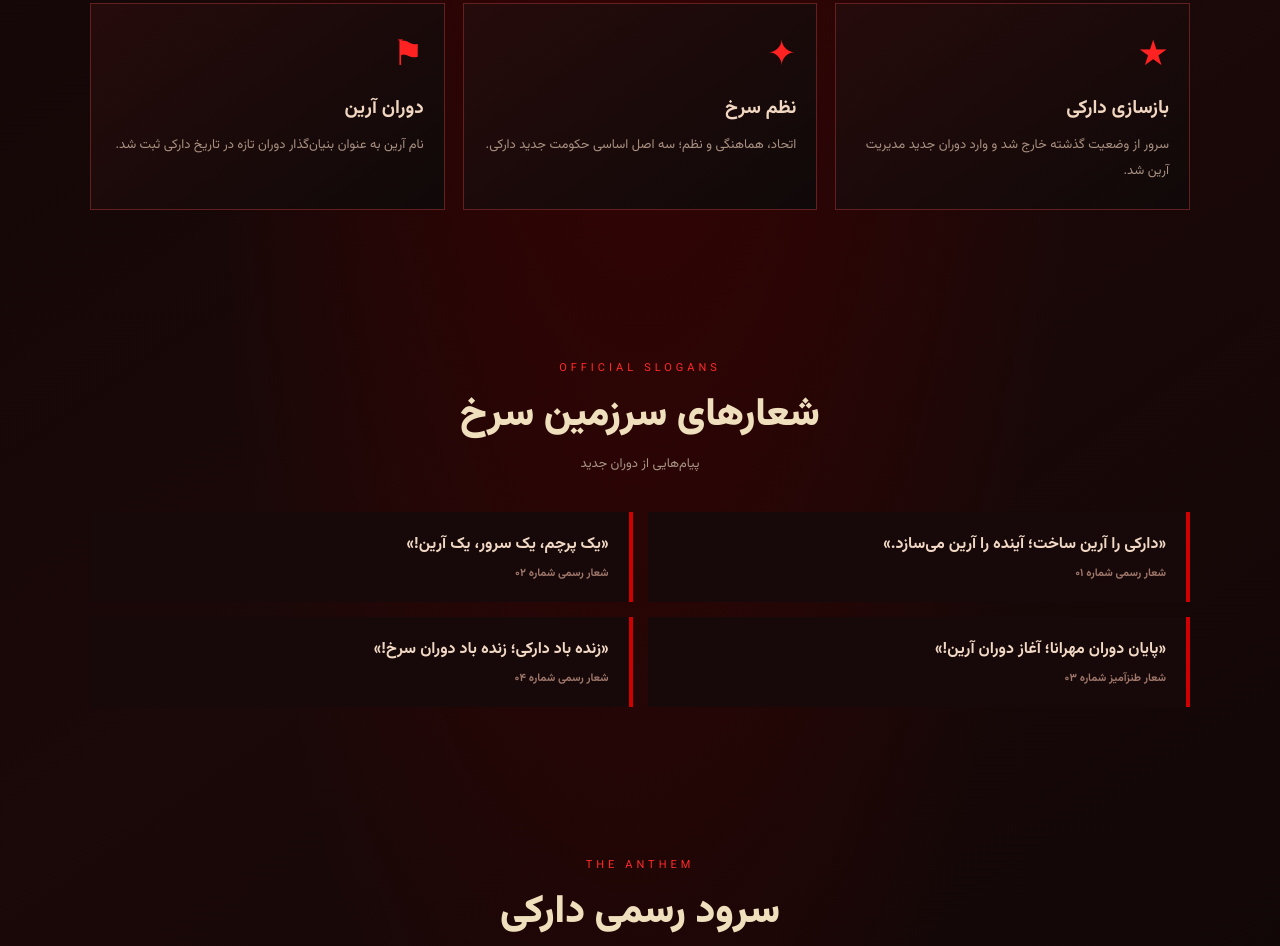
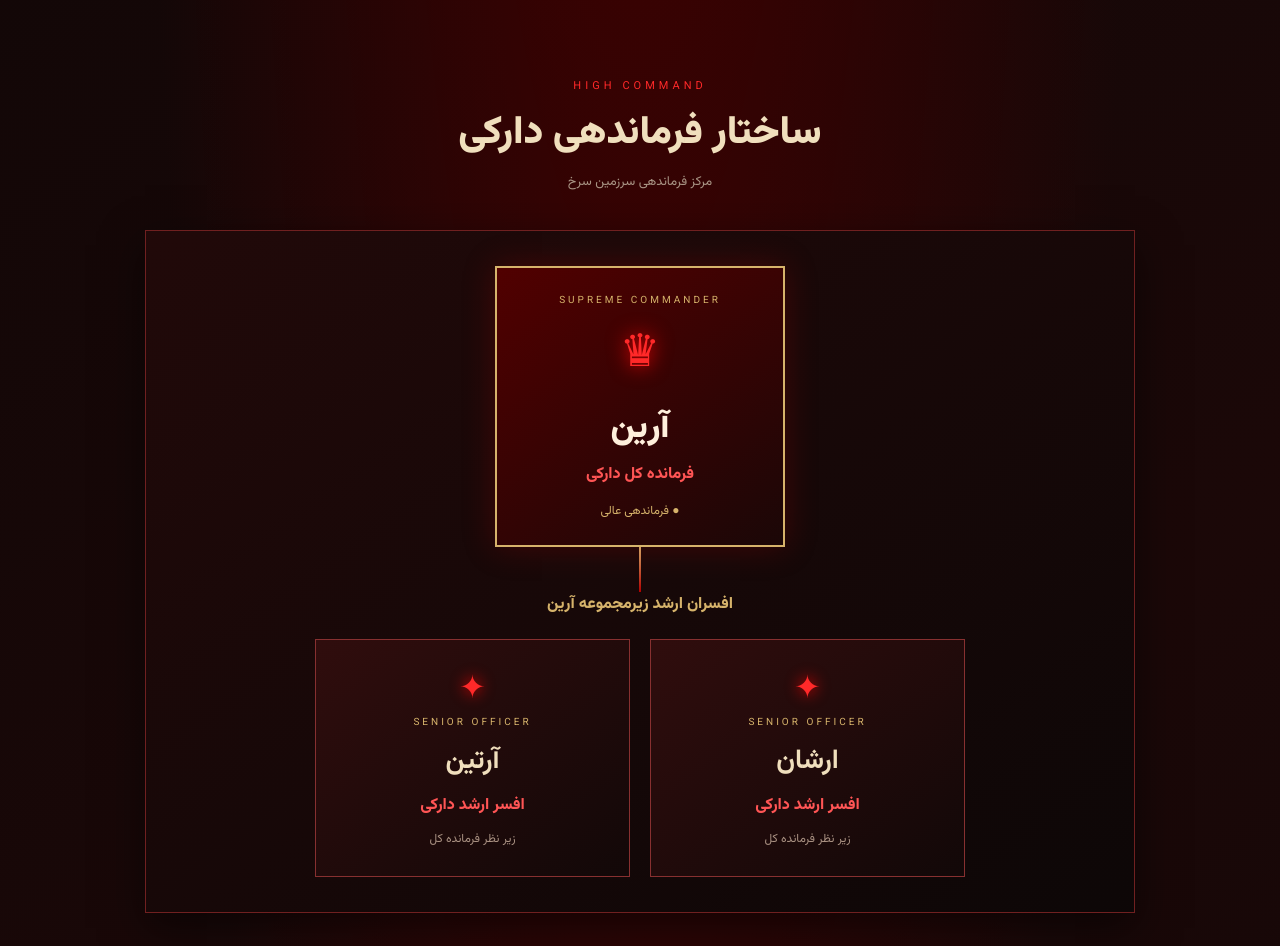
Before and after one commit to myheartgotblacked-lgtm/nocturne, a plain HTML site: page darki.html in a window 1280 px wide. Shown: the part 1715-2661 px from the top of the page. Drawn offline with Linux system fonts and the light colour scheme.

Commit message:
Update darki.html

```diff
--- a/darki.html
+++ b/darki.html
@@ -614,6 +614,167 @@ footer strong {
         <p>تاریخ جدید دارکی از اینجا آغاز می‌شود</p>
       </div>
 
+<!-- فرماندهی و افسران ارشد -->
+<section class="section" id="command">
+  <div class="container">
+
+    <div class="section-title">
+      <div class="small">HIGH COMMAND</div>
+      <h2>ساختار فرماندهی دارکی</h2>
+      <p>مرکز فرماندهی سرزمین سرخ</p>
+    </div>
+
+    <div class="command-tree">
+
+      <div class="commander-card">
+        <div class="rank">SUPREME COMMANDER</div>
+        <div class="rank-symbol">♛</div>
+        <h3>آرین</h3>
+        <div class="position">فرمانده کل دارکی</div>
+        <div class="status">● فرماندهی عالی</div>
+      </div>
+
+      <div class="command-line"></div>
+      <div class="officers-label">افسران ارشد زیرمجموعه آرین</div>
+
+      <div class="officers">
+
+        <div class="officer-card">
+          <div class="officer-symbol">✦</div>
+          <div class="rank">SENIOR OFFICER</div>
+          <h3>ارشان</h3>
+          <p>افسر ارشد دارکی</p>
+          <span>زیر نظر فرمانده کل</span>
+        </div>
+
+        <div class="officer-card">
+          <div class="officer-symbol">✦</div>
+          <div class="rank">SENIOR OFFICER</div>
+          <h3>آرتین</h3>
+          <p>افسر ارشد دارکی</p>
+          <span>زیر نظر فرمانده کل</span>
+        </div>
+
+      </div>
+    </div>
+
+  </div>
+</section>
+
+<style>
+.command-tree {
+  text-align: center;
+  padding: 35px 20px;
+  background: linear-gradient(145deg, #210909, #0d0707);
+  border: 1px solid #702020;
+  box-shadow: 0 15px 40px #0008;
+}
+
+.commander-card {
+  display: inline-block;
+  min-width: min(290px, 100%);
+  padding: 25px;
+  border: 2px solid #d6b36b;
+  background: linear-gradient(145deg, #510000, #1b0707);
+  box-shadow: 0 0 30px #b0000044;
+}
+
+.rank {
+  color: #d6b36b;
+  font-size: 10px;
+  letter-spacing: 3px;
+  direction: ltr;
+}
+
+.rank-symbol {
+  font-size: 45px;
+  color: #ff2929;
+  margin: 12px 0;
+  text-shadow: 0 0 20px red;
+}
+
+.commander-card h3 {
+  font-size: 34px;
+  color: #fff0dc;
+  font-weight: 900;
+}
+
+.position {
+  color: #ff5555;
+  font-weight: 800;
+  margin-top: 7px;
+}
+
+.status {
+  color: #d6b36b;
+  font-size: 12px;
+  margin-top: 15px;
+}
+
+.command-line {
+  height: 45px;
+  width: 2px;
+  background: linear-gradient(#d6b36b, #b00000);
+  margin: auto;
+}
+
+.officers-label {
+  color: #d6b36b;
+  margin: 0 auto 22px;
+  font-weight: 800;
+}
+
+.officers {
+  display: grid;
+  grid-template-columns: repeat(2, minmax(0, 1fr));
+  gap: 20px;
+  max-width: 650px;
+  margin: auto;
+}
+
+.officer-card {
+  padding: 25px 15px;
+  background: linear-gradient(145deg, #300d0d, #120808);
+  border: 1px solid #873030;
+  transition: .3s;
+}
+
+.officer-card:hover {
+  transform: translateY(-5px);
+  border-color: #ff2929;
+  box-shadow: 0 10px 25px #a0000033;
+}
+
+.officer-symbol {
+  color: #ff2929;
+  font-size: 32px;
+  text-shadow: 0 0 15px red;
+}
+
+.officer-card h3 {
+  color: #f0dfbd;
+  font-size: 27px;
+  margin: 10px 0;
+}
+
+.officer-card p {
+  color: #ff5555;
+  font-weight: 800;
+  margin-bottom: 8px;
+}
+
+.officer-card span {
+  color: #a99182;
+  font-size: 12px;
+}
+
+@media(max-width: 550px) {
+  .officers {
+    grid-template-columns: 1fr;
+  }
+}
+</style>
+
       <div class="cards">
 
         <article class="card">
```
